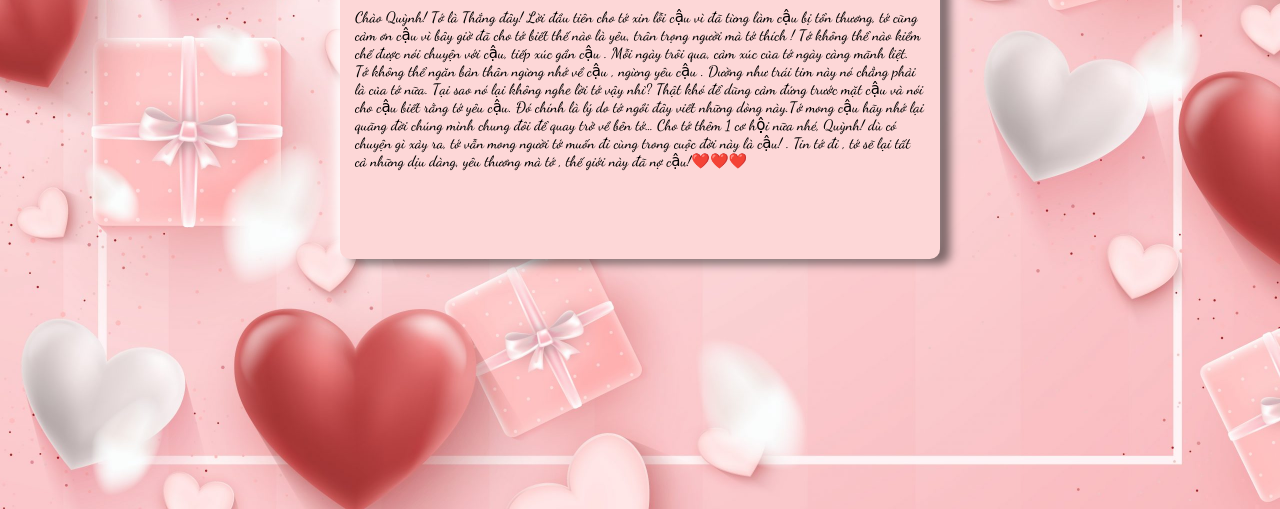
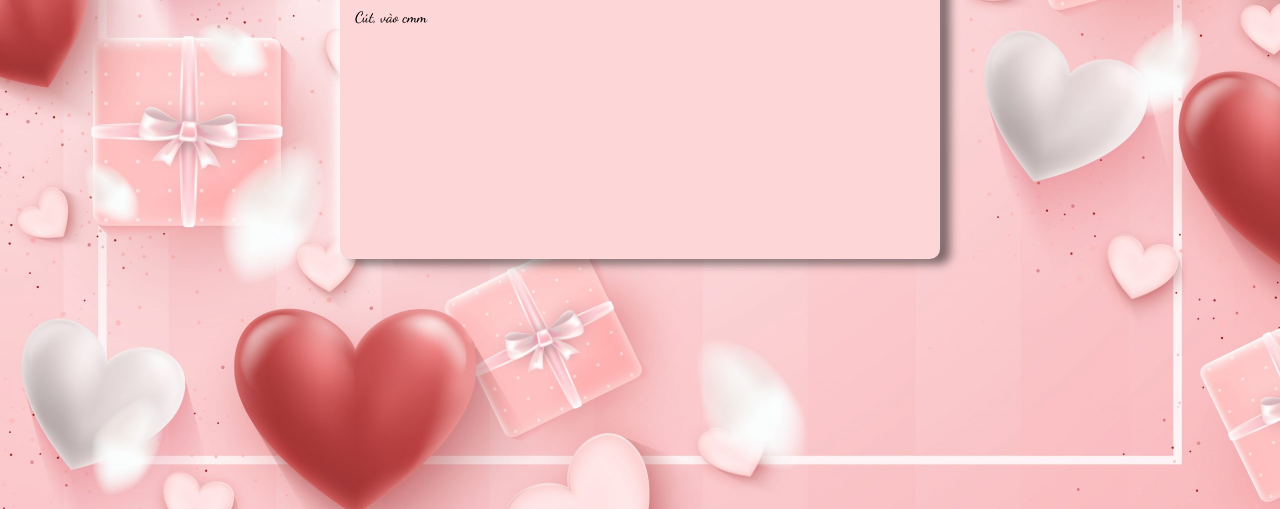
Before and after one commit to phanthanhthang0101/phanthanhthang0101.github.io, a plain HTML site: page index2.html in a window 1280 px wide. Shown: the part 291-800 px from the top of the page. Drawn offline with Linux system fonts and the light colour scheme; a web font is replaced by a local one.

Commit message:
Update index2.html

```diff
--- a/index2.html
+++ b/index2.html
@@ -5,7 +5,7 @@
     <meta http-equiv="X-UA-Compatible" content="IE=edge">
     <meta name="viewport" content="width=device-width, initial-scale=1.0">
     <link rel="website icon" type="png" href="heart.png">
-    <title>Gửi Quỳnh!</title>
+    <title>Thắng đây</title>
     <link rel="stylesheet" href="https://cdnjs.cloudflare.com/ajax/libs/font-awesome/6.2.0/css/all.min.css" integrity="sha512-xh6O/CkQoPOWDdYTDqeRdPCVd1SpvCA9XXcUnZS2FmJNp1coAFzvtCN9BmamE+4aHK8yyUHUSCcJHgXloTyT2A==" crossorigin="anonymous" referrerpolicy="no-referrer" />
 </head>
 <style>
@@ -62,14 +62,9 @@
         <div class="items"></div>
         <div class="content">
             <div class="text"><i class="fa-solid fa-heart"></i>Gửi Quỳnh!<i class="fa-solid fa-heart"></i></div>
-            <div class="text-crush">Chào Quỳnh! Tớ là Thắng đây! Lời đầu tiên cho tớ xin lỗi cậu vì đã từng làm cậu bị tổn thương, tớ cũng cảm ơn cậu vì bây giờ đã cho tớ biết thế nào là yêu, trân trọng người mà tớ thích !
+            <div class="text-crush">   Cút, vào cmm
 
-
-
-                Tớ không thể nào kiềm chế được nói chuyện với cậu, tiếp xúc gần cậu . Mỗi ngày trôi qua, cảm xúc của tớ ngày càng mãnh liệt. Tớ không thể ngăn bản thân ngừng nhớ về cậu , ngừng yêu cậu . Dường như trái tim này nó chẳng phải là của tớ nữa. Tại sao nó lại không nghe lời tớ vậy nhỉ?
-
-                Thật khó để dũng cảm đứng trước mặt cậu và nói cho cậu biết rằng tớ yêu cậu. Đó chính là lý do tớ ngồi đây viết những dòng này.Tớ mong cậu hãy nhớ lại quãng đời chúng mình chung đôi để quay trở về bên tớ… Cho tớ thêm 1 cơ hội nữa nhé, Quỳnh! dù có chuyện gì xảy ra, tớ vẫn mong người tớ muốn đi cùng trong cuộc đời này là cậu! . Tin tớ đi , tớ sẽ lại tất cả những dịu dàng, yêu thương mà tớ , thế giới này đã nợ cậu!❤️❤️❤️
-</div>
+                </div>
         </div>
     </div>
 </body>
```
